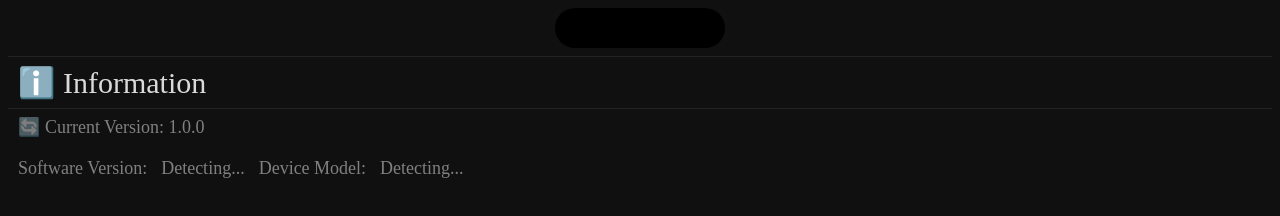
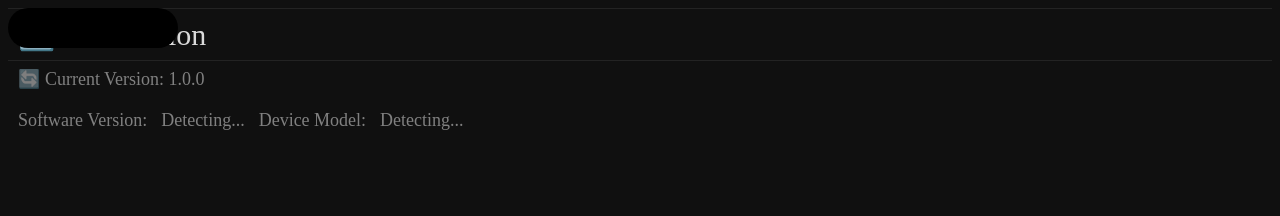
Before and after one commit to vrkx/DynamicNotch, a plain HTML site: page App.html in a window 1280 px wide. Drawn offline with Linux system fonts and the light colour scheme; no server answers; a web font is replaced by a local one.

Commit message:
Update App.css

```diff
--- a/App.css
+++ b/App.css
@@ -14,14 +14,14 @@
 
 
 
-        .island{
+        .island {
             background: black;
-            display: flex;
+            display: grid;
             width: 170px;
+             position: fixed;
             height: 40px;
             align-self: center;
             border-radius: 100px;
-            align-content: center;
             justify-self: center;
         }
 body {
```
